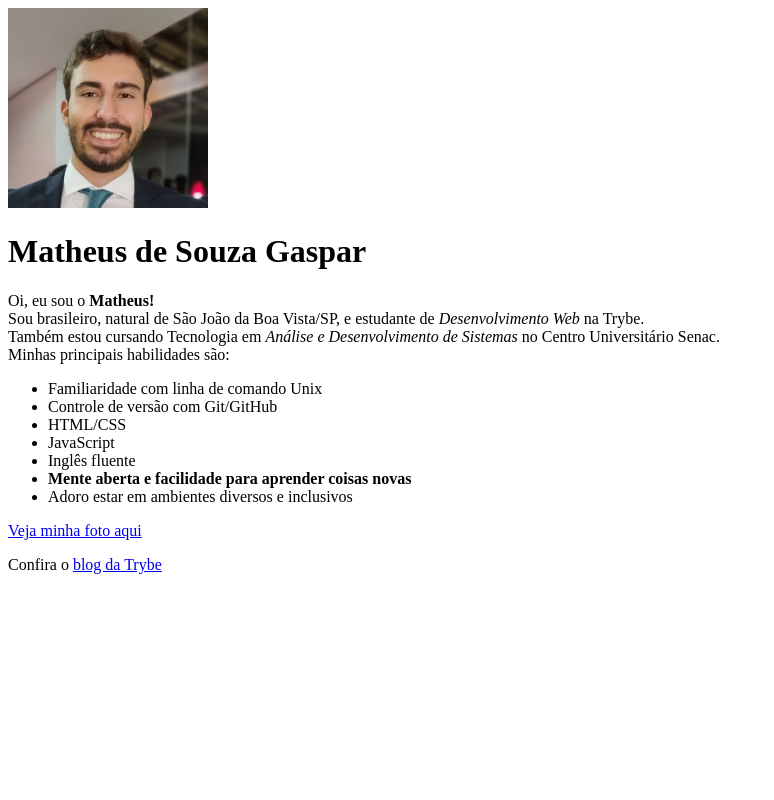
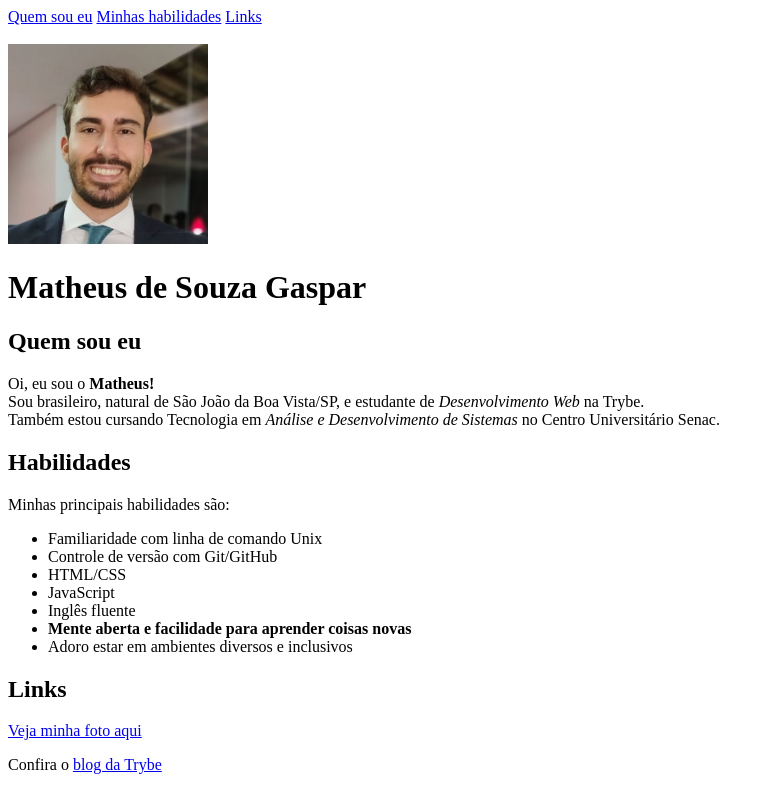
Before and after one commit to msgaspar/msgaspar.github.io, a plain HTML site: page index.html in a window 1280 px wide. Shown: the whole page, without its empty margins (0-774 px from the left). Drawn offline with Linux system fonts and the light colour scheme.

Commit message:
adiciona subseções e links internos

```diff
--- a/index.html
+++ b/index.html
@@ -5,9 +5,20 @@
   <title>Portfolio | Matheus Gaspar</title>
 </head>
 <body>
+  <a href="#sobre">Quem sou eu</a>
+  <a href="#habilidades">Minhas habilidades</a>
+  <a href="#links">Links</a>
+
+  <br>
+  <br>
+
   <img id="foto-perfil" src="fotoMatheus.jpg" alt="Matheus Gaspar" width="200px">
   <h1>Matheus de Souza Gaspar</h1>
-  <p>Oi, eu sou o <strong>Matheus!</strong><br>Sou brasileiro, natural de São João da Boa Vista/SP, e estudante de <em>Desenvolvimento Web</em> na Trybe.<br>Também estou cursando Tecnologia em <em>Análise e Desenvolvimento de Sistemas</em> no Centro Universitário Senac.<br>Minhas principais habilidades são:</p>
+  <h2 id="sobre">Quem sou eu</h2>
+  <p>Oi, eu sou o <strong>Matheus!</strong><br>Sou brasileiro, natural de São João da Boa Vista/SP, e estudante de <em>Desenvolvimento Web</em> na Trybe.<br>Também estou cursando Tecnologia em <em>Análise e Desenvolvimento de Sistemas</em> no Centro Universitário Senac.</p>
+
+  <h2 id="habilidades">Habilidades</h2>
+  <p>Minhas principais habilidades são:</p>
   <ul>
     <li>Familiaridade com linha de comando Unix</li>
     <li>Controle de versão com Git/GitHub</li>
@@ -17,6 +28,8 @@
     <li><strong>Mente aberta e facilidade para aprender coisas novas</strong></li>
     <li>Adoro estar em ambientes diversos e inclusivos</li>
   </ul>
+
+  <h2 id="links">Links</h2>
   <a href="#foto-perfil">Veja minha foto aqui</a>
   <p>Confira o <a href="https://blog.betrybe.com" target="_blank">blog da Trybe</a></p>
 </body>
```
